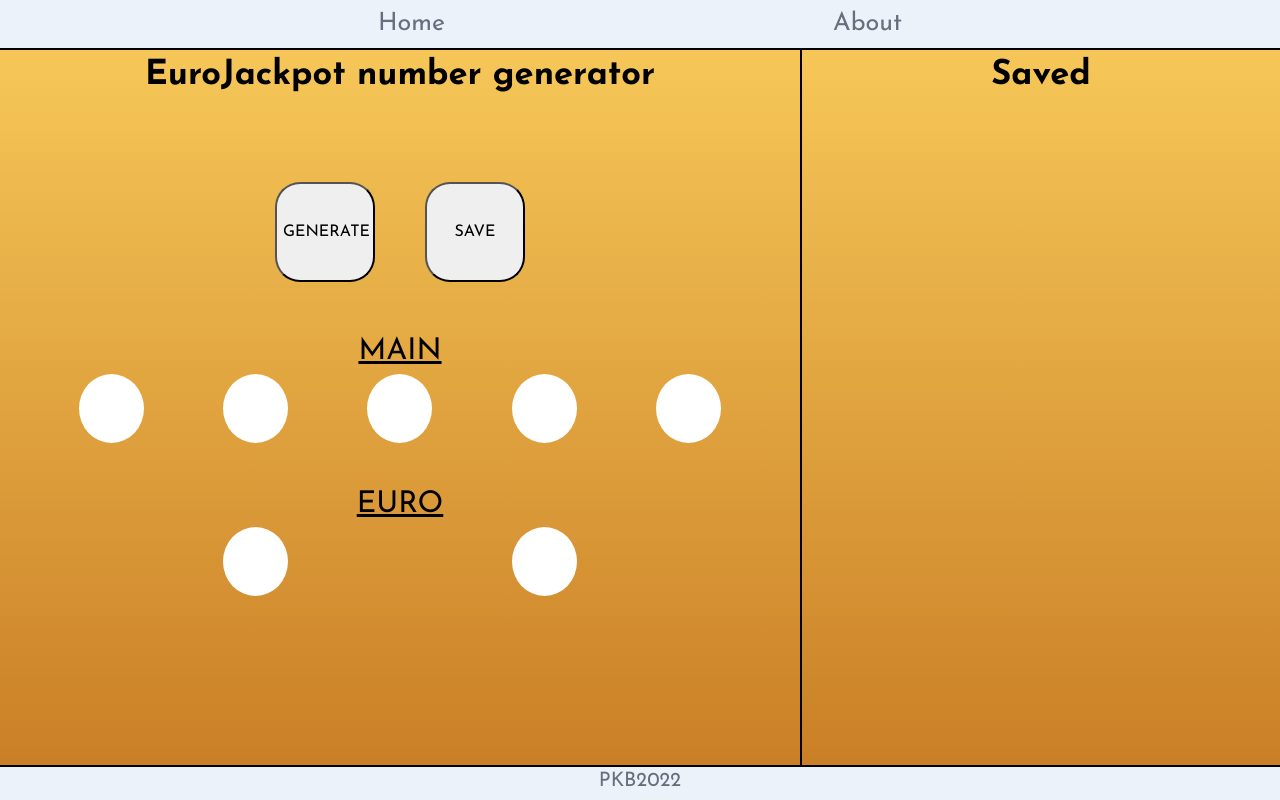
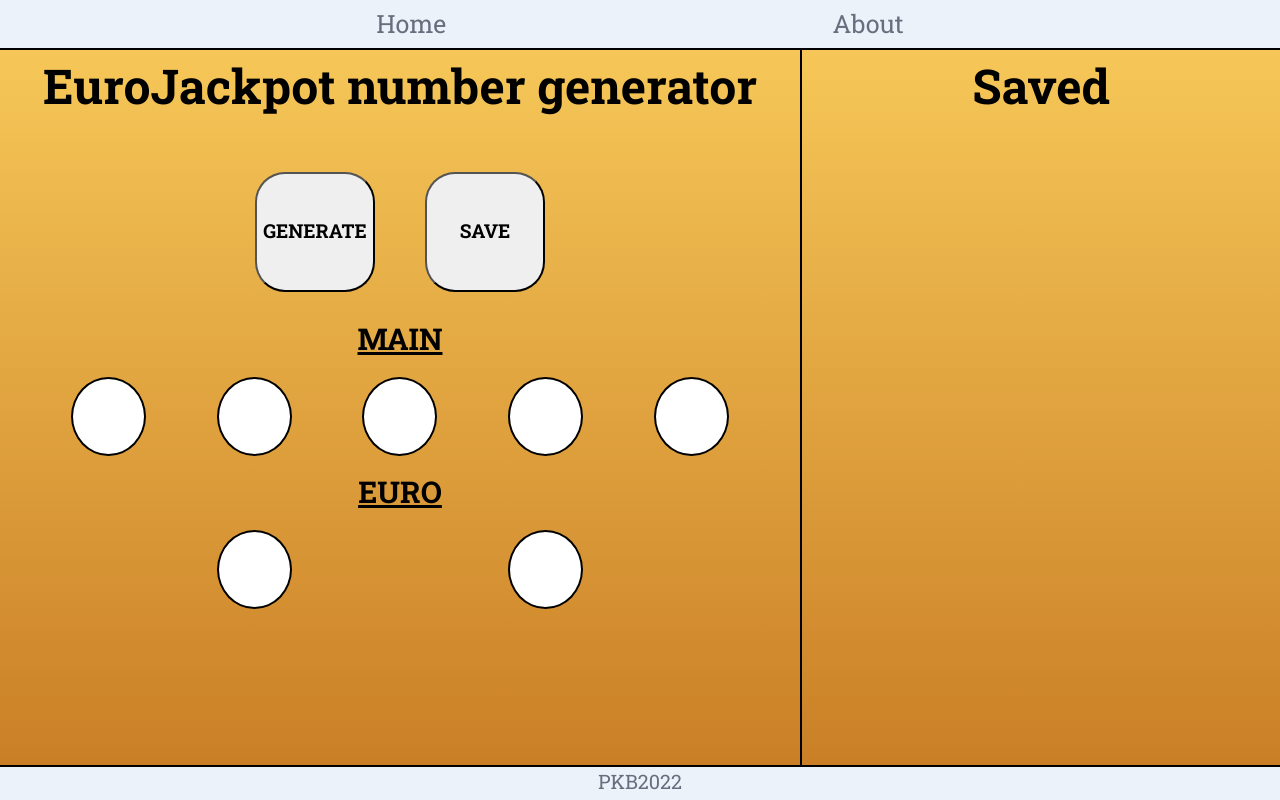
Before and after one commit to bogovich/Eurojackpot_number_generator, a plain HTML site: page index.html in a window 1280 px wide. Drawn offline with Linux system fonts and the light colour scheme.

Commit message:
Imported new font, applied to all but generated numbers. Fixed font sizes, button sizes.

```diff
--- a/index.html
+++ b/index.html
@@ -9,6 +9,7 @@
     /> -->
     <style>
       @import url("//fonts.googleapis.com/css2?family=Josefin+Sans:wght@400;700&display=swap");
+      @import url("//fonts.googleapis.com/css2?family=Roboto+Slab:wght@400;700&display=swap");
     </style>
     <link rel="stylesheet" href="style.css" />
     <meta charset="UTF-8" />
--- a/style.css
+++ b/style.css
@@ -73,7 +73,7 @@
 
 body {
   background: #ebf2fa;
-  font-family: "Josefin Sans", sans-serif;
+  font-family: "Roboto Slab", serif;
   display: grid;
   grid-template-columns: 1fr;
   grid-template-rows: 50px 1fr 35px;
@@ -153,41 +153,40 @@
 }
 
 .circle {
+  font-family: "Josefin Sans", sans-serif;
   color: white;
-  border: 2px solid white;
+  border: 2px solid black;
   background-color: white;
   border-radius: 50%;
-  width: 65px;
-  line-height: 65px;
+  width: 75px;
+  line-height: 75px;
   font-weight: 800;
-  font-size: 1.58rem;
+  font-size: 2rem;
   text-align: center;
 }
 
 .section-title {
   align-self: start;
   justify-self: center;
-  font-size: 2.15rem;
+  font-size: 3rem;
   text-align: center;
 }
 
-#generate-button {
+button {
   cursor: pointer;
-  border-radius: 25px;
-  width: 100px;
-  height: 100px;
+  border-radius: 25%;
+  width: 120px;
+  height: 120px;
+  font-weight: 800;
+  font-size: 1.2rem;
 }
 
 .section-text {
   text-align: center;
   font-size: 1.875rem;
   text-decoration: underline;
-}
-
-#save-button {
-  border-radius: 25px;
-  width: 100px;
-  height: 100px;
+  font-weight: 800;
+  margin-bottom: 1rem;
 }
 
 footer {
```
